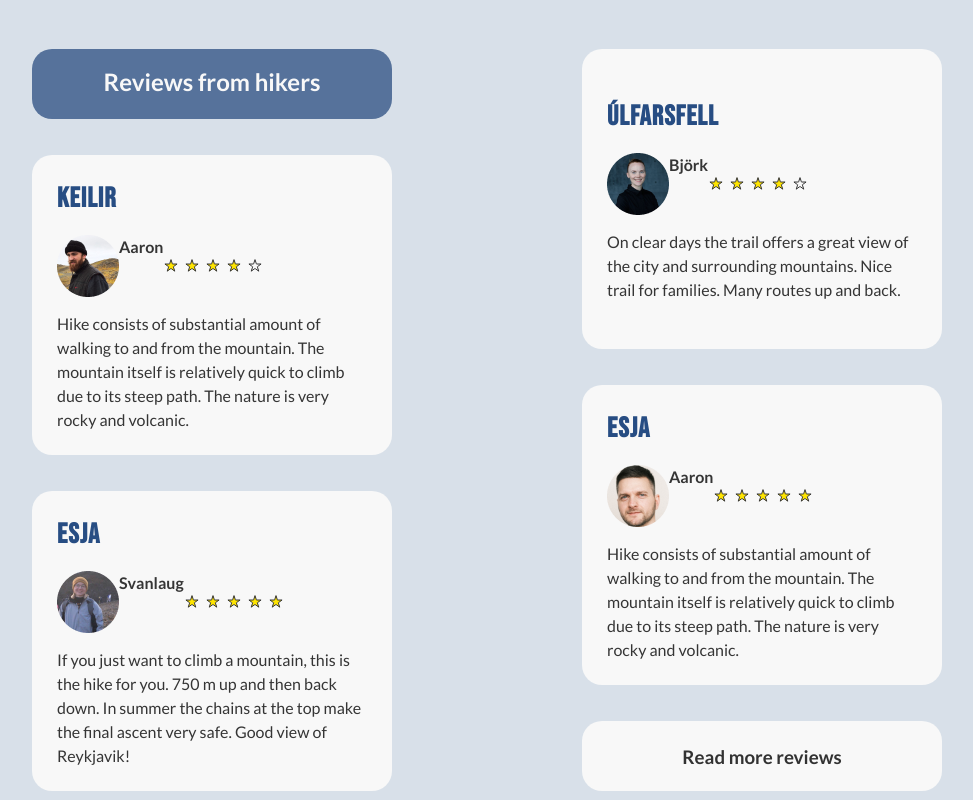
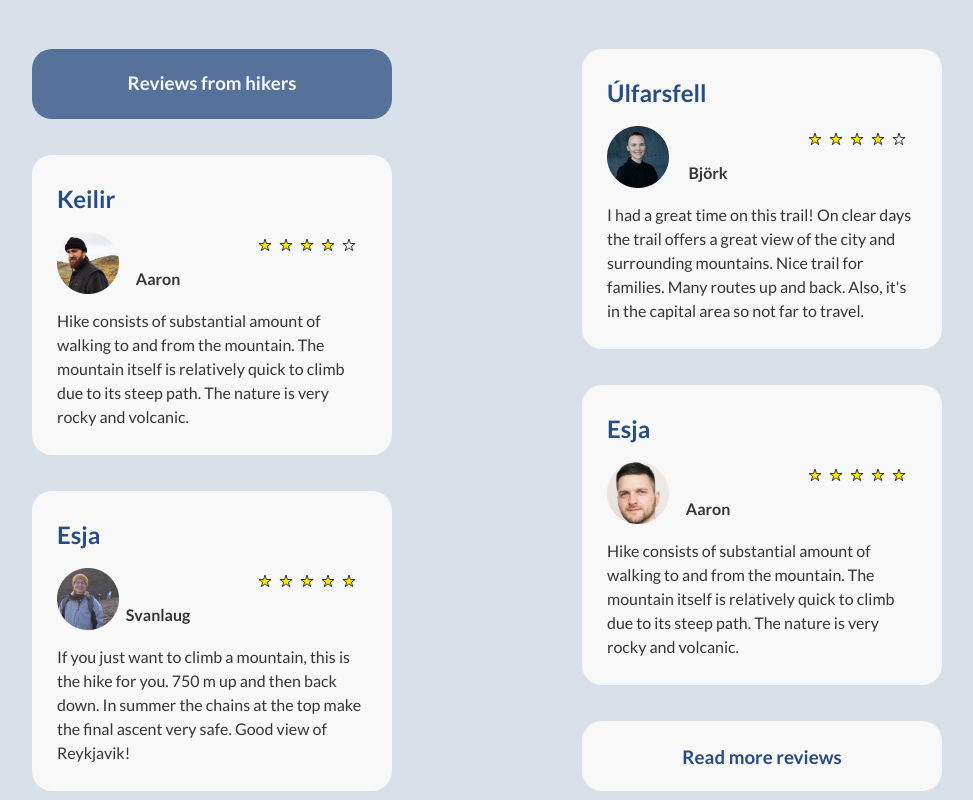
Before and after one commit to vikkiklikk/walknorth, a website: page src/index.html in a window 1280 px wide. Shown: the part 1280-2080 px from the top of the page, without its empty margins (238-1211 px from the left). Drawn offline with nearby package versions, Linux system fonts and the light colour scheme.

Commit message:
finishing styling on the review section

```diff
--- a/src/index.html
+++ b/src/index.html
@@ -165,14 +165,14 @@
     <div class="review-container">
         <div class="review-cards-coloum-left">
             <div class="review-card-header">
-                <h2>Reviews from hikers</h2>
+                <h3>Reviews from hikers</h3>
             </div>
             <div class="review-card">
                 <h3>Keilir</h3>
                 <div class="review-card-inner">
                     <img src="/src/images/hiker-aaron.png" alt="Hiker Aaron">
                     <h4>Aaron</h4>
-                    <img src="/src/images/icon-4stars.svg" alt="4 stars">
+                    <img class="review-stars" src="/src/images/icon-4stars.svg" alt="4 stars">
                 </div>
                 <div class="review-card-text">
                     <p>Hike consists of substantial amount of walking to and from the mountain. The mountain itself is relatively quick to climb due to its steep path. The nature is very rocky and volcanic. </p>
@@ -183,7 +183,7 @@
                 <div class="review-card-inner">
                     <img src="/src/images/hiker-svanlaug.png" alt="Hiker Svanlaug">
                     <h4>Svanlaug</h4>
-                    <img src="/src/images/icon-5stars.svg" alt="5 stars">
+                    <img class="review-stars" src="/src/images/icon-5stars.svg" alt="5 stars">
                 </div>
                 <div class="review-card-text">
                     <p>If you just want to climb a mountain, this is the hike for you. 750 m up and then back down. In summer the chains at the top make the final ascent very safe. Good view of Reykjavik! </p>
@@ -197,10 +197,10 @@
                 <div class="review-card-inner">
                     <img src="/src/images/hiker-bjork.png" alt="Hiker Bjork">
                     <h4>Björk</h4>
-                    <img src="/src/images/icon-4stars.svg" alt="4 stars">
+                    <img class="review-stars" src="/src/images/icon-4stars.svg" alt="4 stars">
                 </div>
                 <div class="review-card-text">
-                    <p>On clear days the trail offers a great view of the city and surrounding mountains. Nice trail for families. Many routes up and back. </p>
+                    <p>I had a great time on this trail! On clear days the trail offers a great view of the city and surrounding mountains. Nice trail for families. Many routes up and back. Also, it's in the capital area so not far to travel.</p>
                 </div>
             </div>
             <div class="review-card">
@@ -208,7 +208,7 @@
                 <div class="review-card-inner">
                     <img src="/src/images/hiker-viktor.png" alt="Hiker Viktor">
                     <h4>Aaron</h4>
-                    <img src="/src/images/icon-5stars.svg" alt="5 stars">
+                    <img class="review-stars" src="/src/images/icon-5stars.svg" alt="5 stars">
                 </div>
                 <div class="review-card-text">
                     <p>Hike consists of substantial amount of walking to and from the mountain. The mountain itself is relatively quick to climb due to its steep path. The nature is very rocky and volcanic. </p>
--- a/src/styles.css
+++ b/src/styles.css
@@ -328,7 +328,7 @@ button {
   background-color: var(--custom-blue-1);
   color: #F8F8F8;
   align-items:baseline;
-  padding: 15px;
+  padding: 20px;
   transition: transform 0.3s cubic-bezier(0.68, -0.55, 0.27, 1.55); /* Add a smooth ease-in and ease-out transition for the hover effect */
   transform: scale(1);
 }
@@ -339,7 +339,7 @@ button {
   height: 70px;
   background-color: #F8F8F8;
   border-radius: 20px;
-  color: #323232;
+  color: var(--custom-logo-text);
   justify-content: center;
   padding-top: 22px;
   align-items: baseline;
@@ -362,15 +362,25 @@ button {
 
 .review-card-inner {
   display: flex;
+  height: auto;
+  width: 300px;
   margin-top: 15px;
   margin-bottom: 15px;
+  justify-content: space-between;
+}
+
+.review-card-inner h4 {
+  padding-right: 60px;
+  margin-top: 35px;
+}
+
+.review-stars {
+  margin-bottom: 35px;
 }
 
 .review-card h3 {
   color: var(--custom-logo-text);
-  font-family: 'Bebas Neue';
-  font-size: 1.75rem;
-  letter-spacing: 1px;
+  font-size: 1.5rem;
 }
 
 .footer-div {
```
